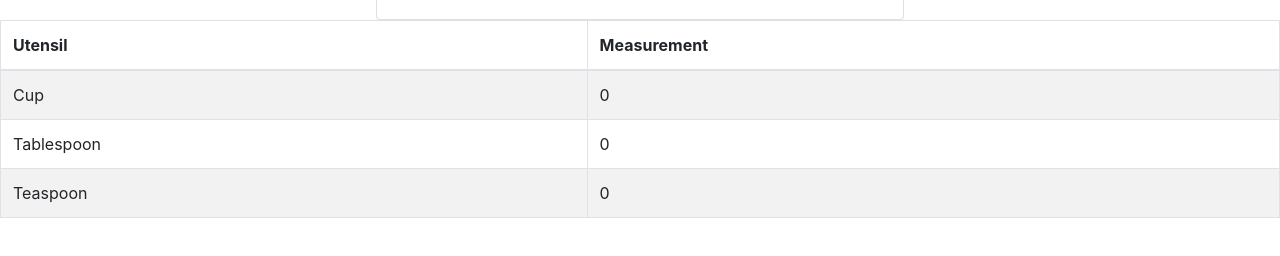
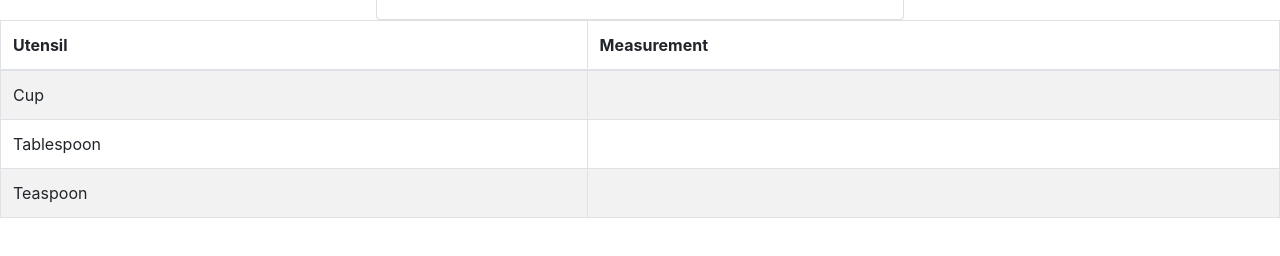
Before and after one commit to alexanderjessediaz/kitchen-measurement-converter, a React (Create React App) app: page / in a window 1280 px wide. Shown: the part 392-648 px from the top of the page. Built offline with nearby package versions, Linux system fonts and the light colour scheme.

Commit message:
add state to calc table. add onSelect to dropdown item in UtensilCard. Remove utilbtn state from UtilCard.

```diff
--- a/src/components/UtensilCard.js
+++ b/src/components/UtensilCard.js
@@ -37,6 +37,7 @@ class UtensilCard extends Component {
 
 
   setUtilToCup = () => {
+    console.log("test")
     this.setState({
       isCupSelected: true,
 
@@ -73,12 +74,6 @@ class UtensilCard extends Component {
             <div className="mb-2">
               {["left"].map((direction) => (
                 <DropdownButton
-                  onClick={ e => {
-                    if (e.target.id === "Cup")
-                    this.setState({
-                      isCupSelected:true,
-                    })
-                }}
                   as={ButtonGroup}
                   key={direction}
                   id={`dropdown-button-drop-${direction}`}
@@ -88,7 +83,10 @@ class UtensilCard extends Component {
                   // onSelect={this.setUtilToCup ? this.state.utensilBtn.cup : 'select Utensil' }
                   // onChange={() => this.setState({})}
                 >
-                  <Dropdown.Item eventKey="Cup" id="Cup">Cup</Dropdown.Item>
+                  <Dropdown.Item eventKey="Cup"
+                   id="Cup"
+                   onSelect={this.setUtilToCup}
+                   >Cup</Dropdown.Item>
                   <Dropdown.Item eventKey="Tbl">Tablespoon</Dropdown.Item>
                   <Dropdown.Item eventKey="Tsp">Teaspoon</Dropdown.Item>
                 </DropdownButton>
--- a/src/components/calculationTable.js
+++ b/src/components/calculationTable.js
@@ -1,7 +1,15 @@
-import React from 'react'
+import React, {Component} from 'react'
 import Table from 'react-bootstrap/Table'
 
-function CalculationTable(props) {
+class CalculationTable extends Component {
+
+    state = {
+        cupMeasurement:0,
+        tbspMeasurement:0,
+        tspMeasurement:0
+    }
+
+    render(){
         return (
             <Table striped bordered hover>
                 <thead>
@@ -13,18 +21,20 @@ function CalculationTable(props) {
                 <tbody>
                     <tr>
                     <td>Cup</td>
-                <td>0</td>
+                    <td></td>
                     </tr>
                     <tr>
                     <td>Tablespoon</td>
-                <td>0</td>
+                    <td></td>
                     </tr>
                     <tr>
                     <td>Teaspoon</td>
-                <td>0</td>
+                    <td></td>
                     </tr>
                 </tbody>
             </Table>
+
 )
     }
+}
 export default CalculationTable
```
Lines whose indentation alone changed are shown as unchanged.
